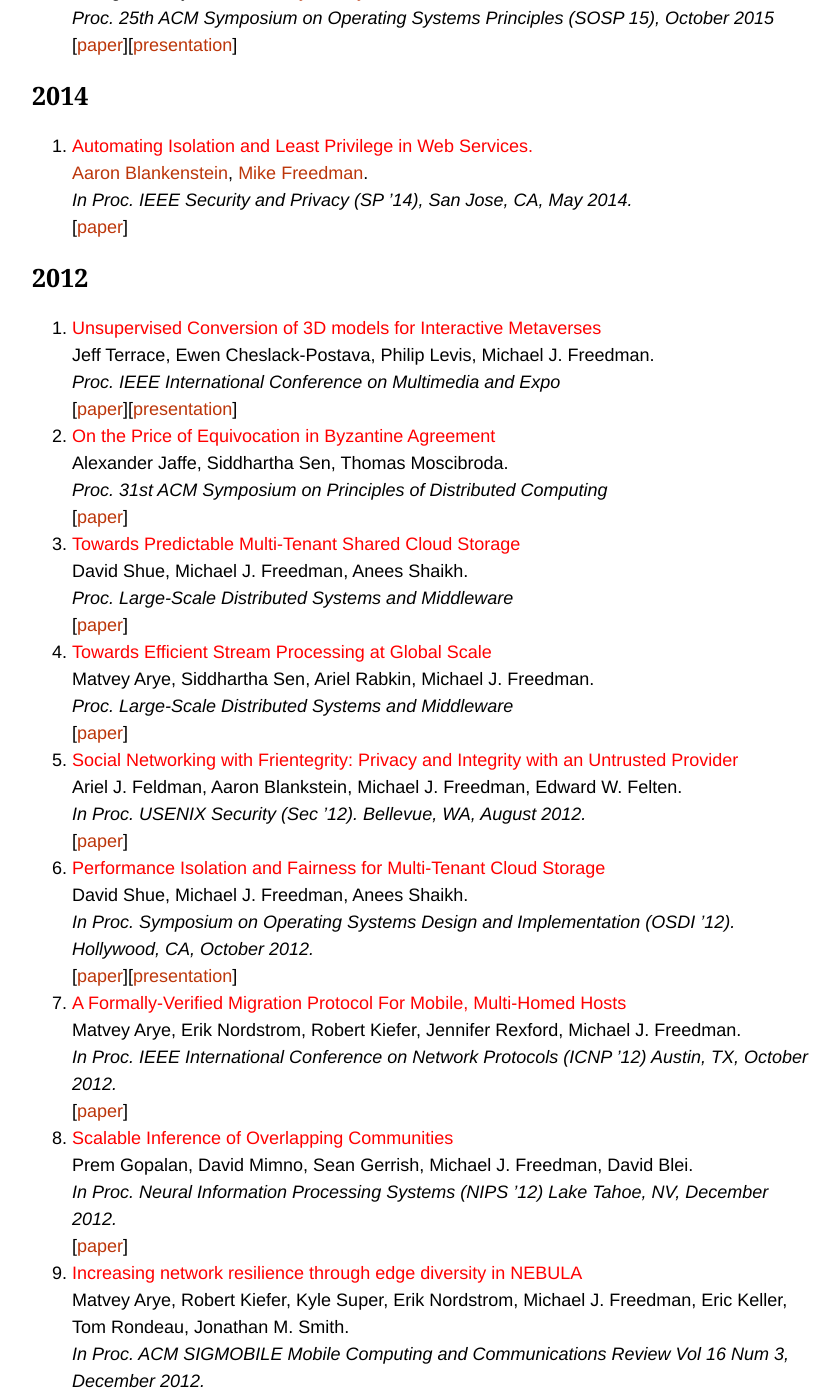
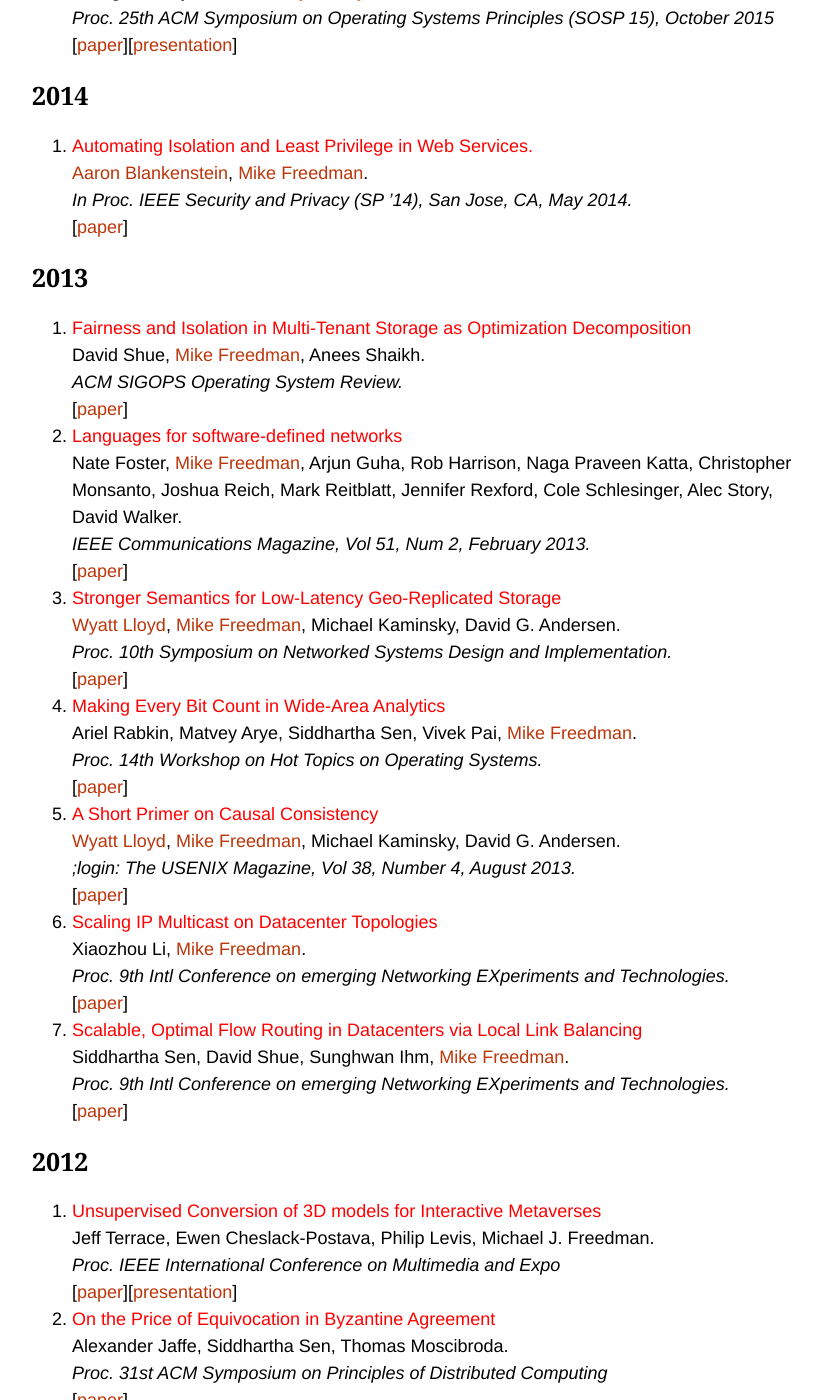
Before and after one commit to princeton-sns/www, a Jekyll site: the page built from publications.md, in a window 1280 px wide and 1400 px high, scrolled down 2700 px. Shown: the whole window, without its empty margins (218-1058 px from the left). Built offline with Jekyll 4.4.1, drawn with Linux system fonts in a browser that asks for light colours; some web fonts are replaced.

Commit message:
Add 2013 publications

```diff
--- a/_data/publications.yml
+++ b/_data/publications.yml
@@ -213,6 +213,82 @@
   venue: "In Proc. IEEE Security and Privacy (SP ’14), San Jose, CA, May 2014."
   paper: http://sns.cs.princeton.edu/docs/passe-sp14-final.pdf
   year: 2014
+
+- title: "Scalable, Optimal Flow Routing in Datacenters via Local Link Balancing"
+  people:
+    - Siddhartha Sen
+    - David Shue
+    - Sunghwan Ihm
+    - mfreed
+  venue: "Proc. 9th Intl Conference on emerging Networking EXperiments and Technologies."
+  paper: /assets/papers/2013-conext-sen.pdf
+  year: 2013
+
+- title: "Scaling IP Multicast on Datacenter Topologies"
+  people:
+    - Xiaozhou Li
+    - mfreed
+  venue: "Proc. 9th Intl Conference on emerging Networking EXperiments and Technologies."
+  paper: /assets/papers/2013-conext-li.pdf
+  year: 2013
+
+- title: "A Short Primer on Causal Consistency"
+  people:
+    - wlloyd
+    - mfreed
+    - Michael Kaminsky
+    - David G. Andersen
+  venue: ";login: The USENIX Magazine, Vol 38, Number 4, August 2013."
+  paper: /assets/papers/2013-login-lloyd.pdf
+  year: 2013
+
+- title: "Making Every Bit Count in Wide-Area Analytics"
+  people:
+    - Ariel Rabkin
+    - Matvey Arye
+    - Siddhartha Sen
+    - Vivek Pai
+    - mfreed
+  venue: "Proc. 14th Workshop on Hot Topics on Operating Systems."
+  paper: /assets/papers/2013-hotos-rabkin.pdf
+  year: 2013
+
+- title: "Stronger Semantics for Low-Latency Geo-Replicated Storage"
+  people:
+    - wlloyd
+    - mfreed
+    - Michael Kaminsky
+    - David G. Andersen
+  venue: "Proc. 10th Symposium on Networked Systems Design and Implementation."
+  paper: /assets/papers/2013-nsdi-lloyd.pdf
+  year: 2013
+
+- title: "Languages for software-defined networks"
+  people:
+    - Nate Foster
+    - mfreed
+    - Arjun Guha
+    - Rob Harrison
+    - Naga Praveen Katta
+    - Christopher Monsanto
+    - Joshua Reich
+    - Mark Reitblatt
+    - Jennifer Rexford
+    - Cole Schlesinger
+    - Alec Story
+    - David Walker
+  venue: "IEEE Communications Magazine, Vol 51, Num 2, February 2013."
+  paper: /assets/papers/2013-ieeecomm-foster.pdf
+  year: 2013
+
+- title: "Fairness and Isolation in Multi-Tenant Storage as Optimization Decomposition"
+  people:
+    - David Shue
+    - mfreed
+    - Anees Shaikh
+  venue: "ACM SIGOPS Operating System Review."
+  paper: /assets/papers/2013-osr-shue.pdf
+  year: 2013
 
 - title: "Privacy and Integrity are Possible in the Untrusted Cloud"
   people:
```
Also changed, not shown: 7 other files.
